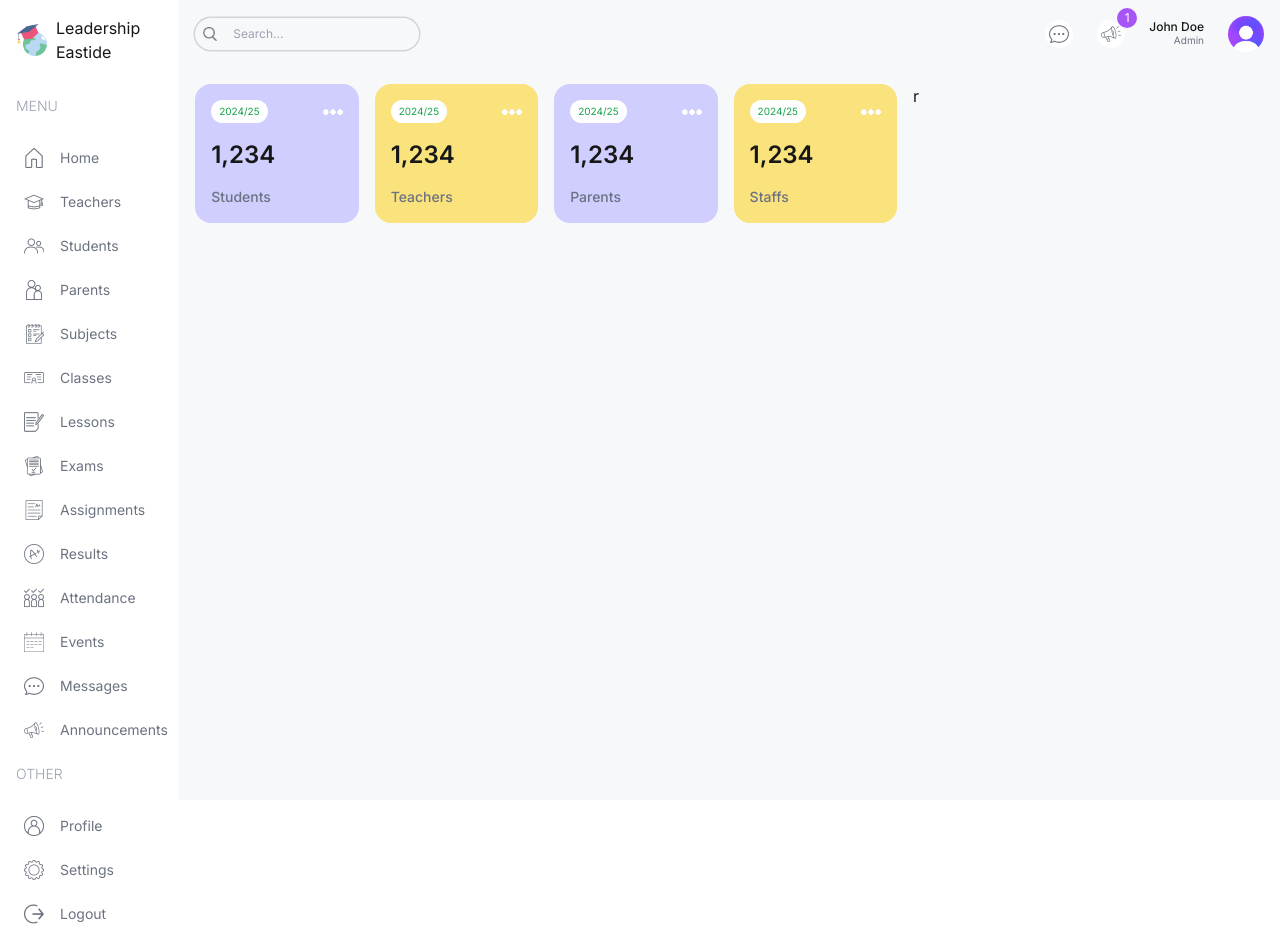
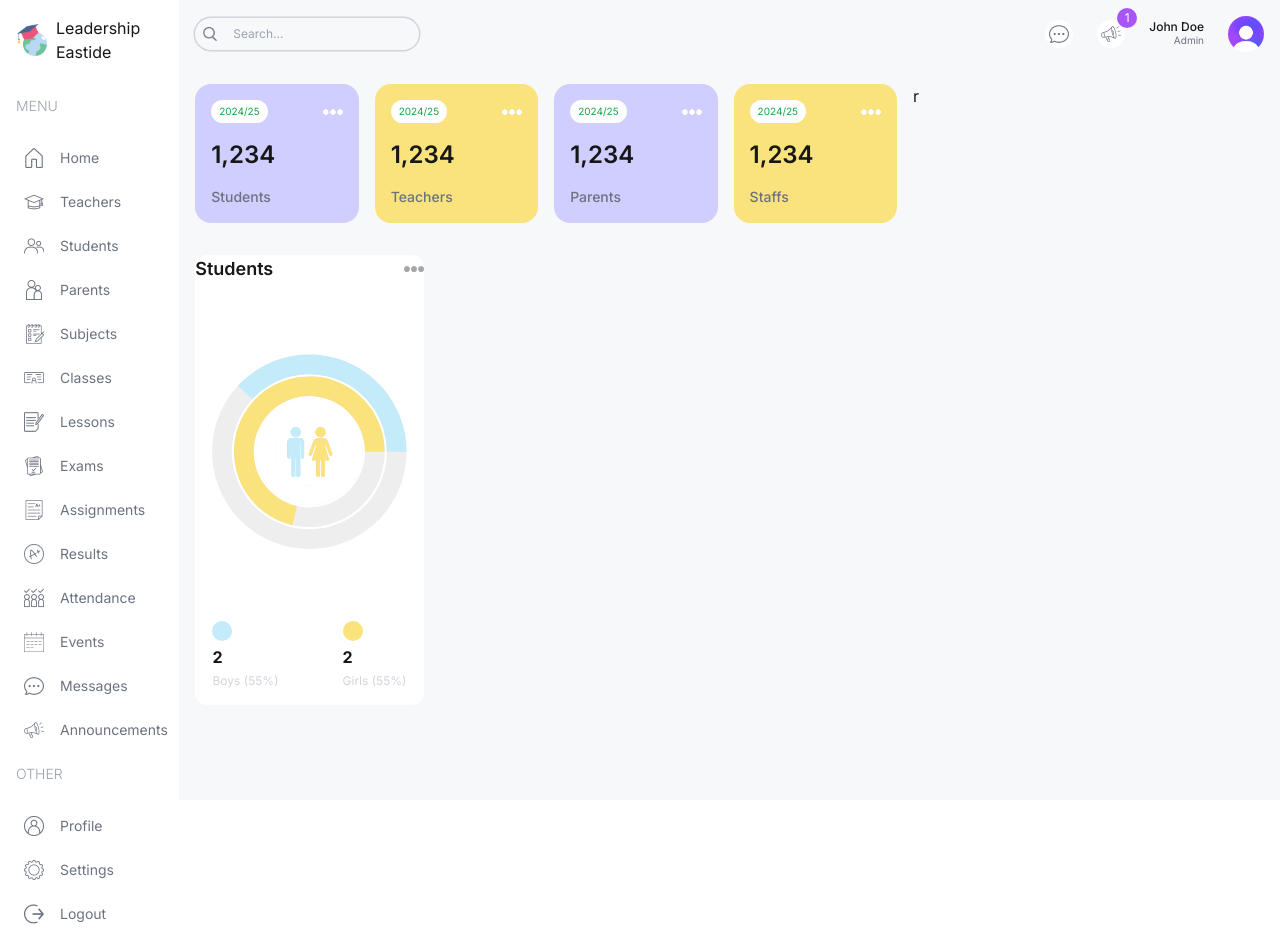
Before and after one commit to truont2/school_admin, a Next.js app in the folder frontend/: page /admin in a window 1280 px wide. Built offline with nearby package versions, Linux system fonts and the light colour scheme.

Commit message:
count chart complete

```diff
--- a/frontend/src/app/(dashboard)/admin/page.tsx
+++ b/frontend/src/app/(dashboard)/admin/page.tsx
@@ -1,10 +1,11 @@
+import CountChart from "@/components/CountChart";
 import UserCard from "@/components/UserCard";
 
 const AdminPage = () => {
     return (
         <div className="p-4 flex gap-4 md:flex-row flex-col">
             {/* left */}
-            <div className="w-full lg:w-2/3">
+            <div className="w-full lg:w-2/3 flex flex-col gap-8">
                 {/* user cards */}
                 <div className="flex gap-4 justify-between flex-wrap">
                     <UserCard type="student" />
@@ -12,6 +13,17 @@
                     <UserCard type="parent" />
                     <UserCard type="staff" />
                 </div>
+                {/* middle charts */}
+                <div className="flex gap-4 flex-col lg:flex-row">
+                    {/* Count chart */}
+                    <div className="w-full lg:w-1/3 h-[450px]">
+                        <CountChart />
+                    </div>
+                    {/* attendance chart */}
+                    <div className="w-full lg:w-2/3 h-[450px]"></div>
+                </div>
+                {/* Bottom charts */}
+                <div></div>
             </div>
             {/* right */}
             <div className="w-full lg:w-1/3">r</div>
--- /dev/null
+++ b/frontend/src/components/CountChart.tsx
@@ -0,0 +1,71 @@
+"use client";
+import Image from "next/image";
+import { RadialBar, RadialBarChart, ResponsiveContainer } from "recharts";
+
+const data = [
+    {
+        name: "Total",
+        count: 70,
+        fill: "white",
+    },
+
+    {
+        name: "Girls",
+        count: 50,
+        fill: "#FAE27C",
+    },
+    {
+        name: "Boyds",
+        count: 26.69,
+        fill: "#C3EBFA",
+    },
+];
+
+function CountChart() {
+    return (
+        <div className="bg-white rounded-xl w-full h-full">
+            {/* Title */}
+            <div className="flex justify-between items-center">
+                <h1 className="text-lg font-semibold">Students</h1>
+                <Image src="/moreDark.png" alt="" width={20} height={20} />
+            </div>
+            {/* Chart */}
+            <div className="w-full h-[75%] relative">
+                <ResponsiveContainer width="100%" height="100%">
+                    <RadialBarChart
+                        cx="50%"
+                        cy="50%"
+                        innerRadius="40%"
+                        outerRadius="100%"
+                        barSize={32}
+                        data={data}
+                    >
+                        <RadialBar background dataKey="count" />
+                    </RadialBarChart>
+                </ResponsiveContainer>
+                <Image
+                    src="/maleFemale.png"
+                    alt=""
+                    width={50}
+                    height={50}
+                    className="absolute top-1/2 left-1/2 -translate-x-1/2 -translate-y-1/2"
+                />
+            </div>
+            {/* Bottom */}
+            <div className="flex justify-center gap-16">
+                <div className="flex flex-col gap-1">
+                    <div className="w-5 h-5 rounded-full bg-Sky" />
+                    <h1 className="font-bold">2</h1>
+                    <h2 className="text-xs text-gray-300">Boys (55%)</h2>
+                </div>
+                <div className="flex flex-col gap-1">
+                    <div className="w-5 h-5 rounded-full bg-Yellow" />
+                    <h1 className="font-bold">2</h1>
+                    <h2 className="text-xs text-gray-300">Girls (55%)</h2>
+                </div>
+            </div>
+        </div>
+    );
+}
+
+export default CountChart;
```
Also changed, not shown: frontend/package.json (+6 -5 lines), 1 other file (tests, documents, lock files or other folders).
